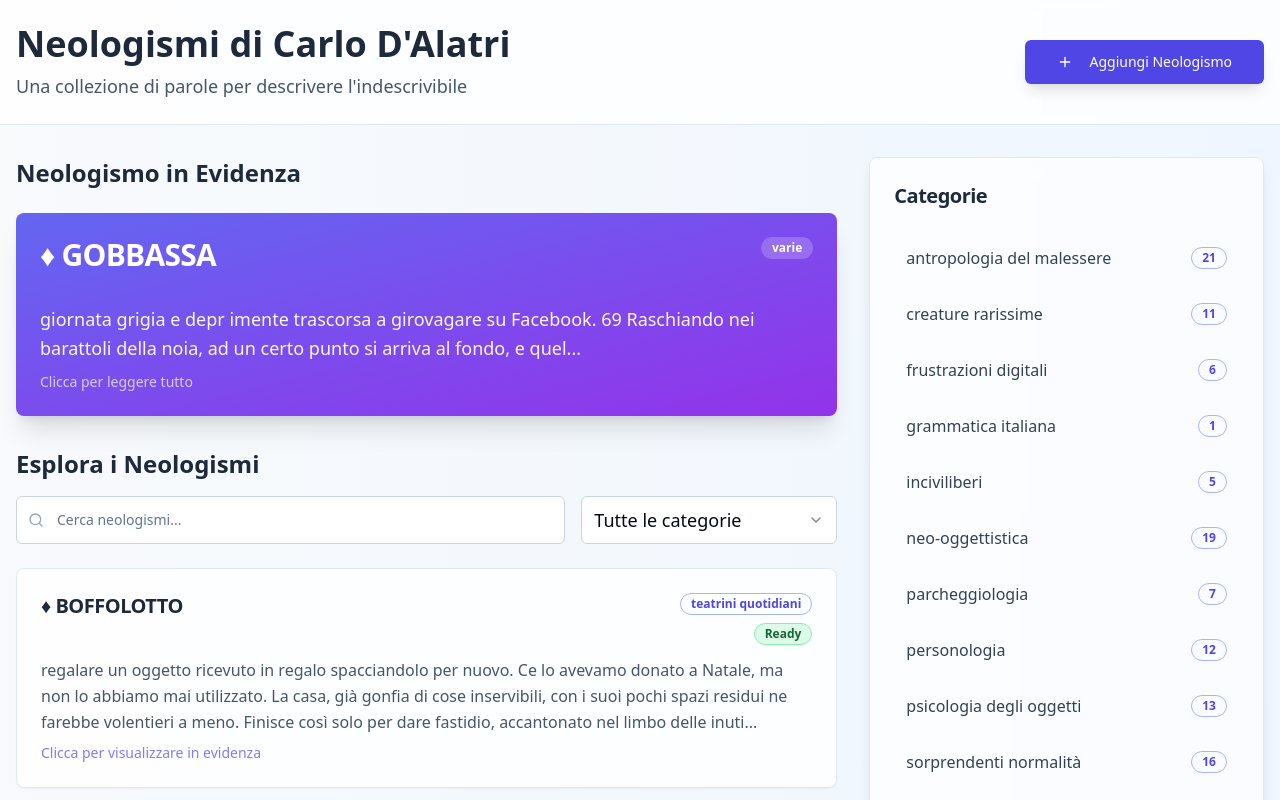
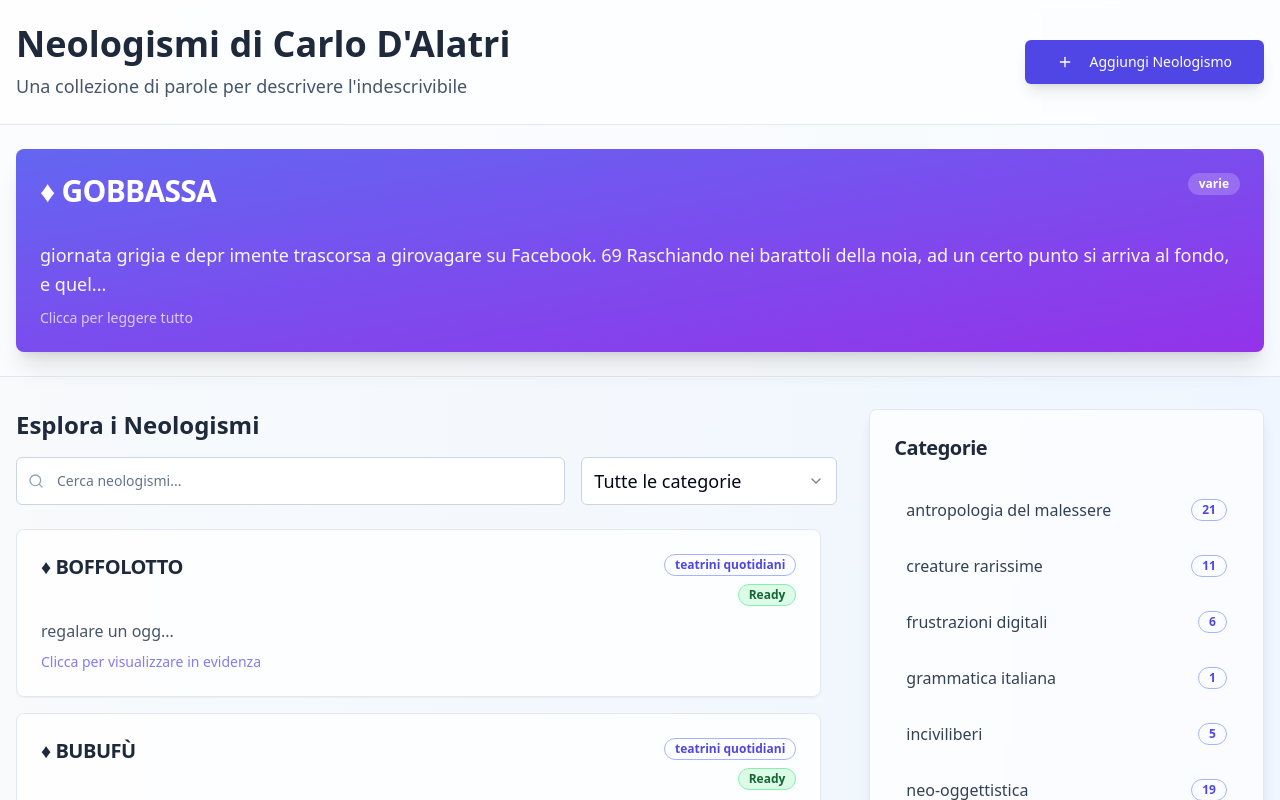
Before and after one commit to VitoTeamInova/neo-word-vault, a React (Vite) app: page / in a window 1280 px wide. Shown: the top 800 px of the page. Built offline with nearby package versions, Linux system fonts and the light colour scheme.

Commit message:
Refactor: Display featured neologism at top
Move the "Neologismo in Evidenza" card to a dedicated section under the header, making it fixed while the rest of the content scrolls. Truncate descriptions in the scrollable list to 15 characters.

```diff
--- a/src/pages/Index.tsx
+++ b/src/pages/Index.tsx
@@ -6,6 +6,7 @@ import { Badge } from "@/components/ui/badge";
 import { Input } from "@/components/ui/input";
 import { Select, SelectContent, SelectItem, SelectTrigger, SelectValue } from "@/components/ui/select";
 import { Dialog, DialogContent, DialogHeader, DialogTitle, DialogTrigger } from "@/components/ui/dialog";
+import { ScrollArea } from "@/components/ui/scroll-area";
 import { Search, Plus } from "lucide-react";
 import AddNeologismForm from "@/components/AddNeologismForm";
 import NeologismCard from "@/components/NeologismCard";
@@ -67,10 +68,14 @@ const Index = () => {
     return description.substring(0, 150) + "...";
   };
 
+  const getSummaryDescription = (description: string) => {
+    return description.length > 15 ? description.substring(0, 15) + "..." : description;
+  };
+
   return (
-    <div className="min-h-screen bg-gradient-to-br from-slate-50 via-blue-50 to-indigo-50">
+    <div className="min-h-screen bg-gradient-to-br from-slate-50 via-blue-50 to-indigo-50 flex flex-col">
       {/* Header */}
-      <header className="bg-white/80 backdrop-blur-sm border-b border-slate-200">
+      <header className="bg-white/80 backdrop-blur-sm border-b border-slate-200 flex-shrink-0">
         <div className="container mx-auto px-4 py-6">
           <div className="flex flex-col md:flex-row justify-between items-center gap-4">
             <div>
@@ -107,11 +112,9 @@ const Index = () => {
         </div>
       </header>
 
-      <div className="container mx-auto px-4 py-8">
-        <div className="grid lg:grid-cols-3 gap-8">
-          {/* Featured Neologism */}
-          <div className="lg:col-span-2">
-            <h2 className="text-2xl font-bold text-slate-800 mb-6">Neologismo in Evidenza</h2>
+      {/* Fixed Featured Neologism */}
+      <div className="bg-white/50 border-b border-slate-200 flex-shrink-0">
+        <div className="container mx-auto px-4 py-6">
           {displayedNeologism && (
             <Card className="bg-gradient-to-br from-indigo-500 to-purple-600 text-white shadow-xl border-0">
               <CardHeader>
@@ -139,9 +142,17 @@ const Index = () => {
               </CardContent>
             </Card>
           )}
+        </div>
+      </div>
 
+      {/* Main Content Area - Scrollable */}
+      <div className="flex-1 overflow-hidden">
+        <div className="container mx-auto px-4 py-8 h-full">
+          <div className="grid lg:grid-cols-3 gap-8 h-full">
+            {/* Scrollable Neologisms List */}
+            <div className="lg:col-span-2 flex flex-col">
               {/* Search and Filter */}
-            <div className="mt-8 mb-6">
+              <div className="mb-6 flex-shrink-0">
                 <h2 className="text-2xl font-bold text-slate-800 mb-4">Esplora i Neologismi</h2>
                 <div className="flex flex-col md:flex-row gap-4">
                   <div className="relative flex-1">
@@ -169,11 +180,37 @@ const Index = () => {
                 </div>
               </div>
 
-            {/* Neologisms List */}
-            <div className="space-y-4">
+              {/* Scrollable Neologisms */}
+              <div className="flex-1 overflow-hidden">
+                <ScrollArea className="h-full">
+                  <div className="space-y-4 pr-4">
                     {filteredNeologisms.map((neologism) => (
                       <div key={neologism.id} onClick={() => handleNeologismClick(neologism)}>
-                  <NeologismCard neologism={neologism} />
+                        <Card className="bg-white/80 backdrop-blur-sm hover:shadow-lg transition-all duration-200 border-slate-200 hover:border-indigo-300 cursor-pointer hover:scale-[1.02]">
+                          <CardHeader className="pb-3">
+                            <div className="flex justify-between items-start gap-4">
+                              <CardTitle className="text-xl font-bold text-slate-800 leading-tight">
+                                {neologism.name}
+                              </CardTitle>
+                              <div className="flex flex-col gap-2 items-end">
+                                <Badge variant="outline" className="text-indigo-600 border-indigo-300 whitespace-nowrap">
+                                  {neologism.categoria}
+                                </Badge>
+                                <Badge className="bg-green-100 text-green-800 border-green-300 whitespace-nowrap">
+                                  {neologism.status}
+                                </Badge>
+                              </div>
+                            </div>
+                          </CardHeader>
+                          <CardContent>
+                            <p className="text-slate-600 leading-relaxed">
+                              {getSummaryDescription(neologism.definizione)}
+                            </p>
+                            <p className="text-sm text-indigo-600 mt-2 opacity-70">
+                              Clicca per visualizzare in evidenza
+                            </p>
+                          </CardContent>
+                        </Card>
                       </div>
                     ))}
                     {filteredNeologisms.length === 0 && (
@@ -184,11 +221,13 @@ const Index = () => {
                       </Card>
                     )}
                   </div>
+                </ScrollArea>
+              </div>
             </div>
 
             {/* Sidebar */}
-          <div className="lg:col-span-1">
-            <Card className="bg-white/70 backdrop-blur-sm shadow-lg">
+            <div className="lg:col-span-1 flex flex-col">
+              <Card className="bg-white/70 backdrop-blur-sm shadow-lg mb-6">
                 <CardHeader>
                   <CardTitle className="text-xl text-slate-800">Categorie</CardTitle>
                 </CardHeader>
@@ -213,7 +252,7 @@ const Index = () => {
                 </CardContent>
               </Card>
 
-            <Card className="mt-6 bg-slate-50 border-slate-200">
+              <Card className="bg-slate-50 border-slate-200">
                 <CardHeader>
                   <CardTitle className="text-xl text-slate-800">Statistiche</CardTitle>
                 </CardHeader>
@@ -238,6 +277,7 @@ const Index = () => {
           </div>
         </div>
       </div>
+    </div>
   );
 };
 
```
Lines whose indentation alone changed are shown as unchanged.
